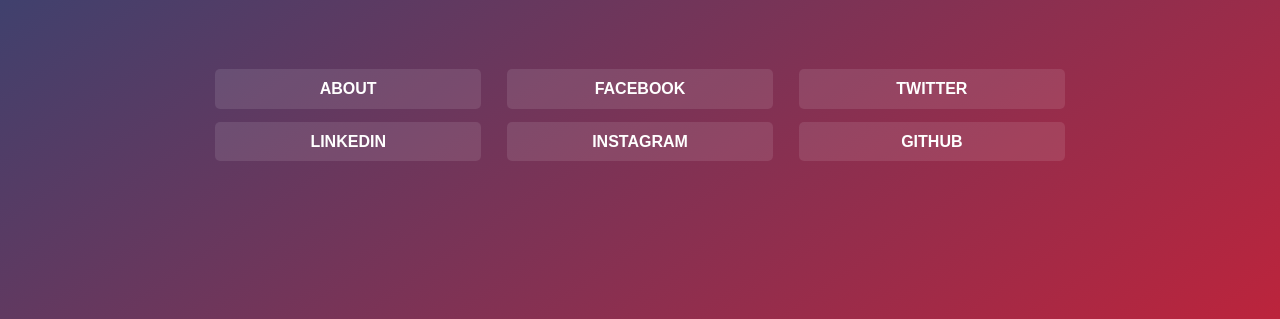
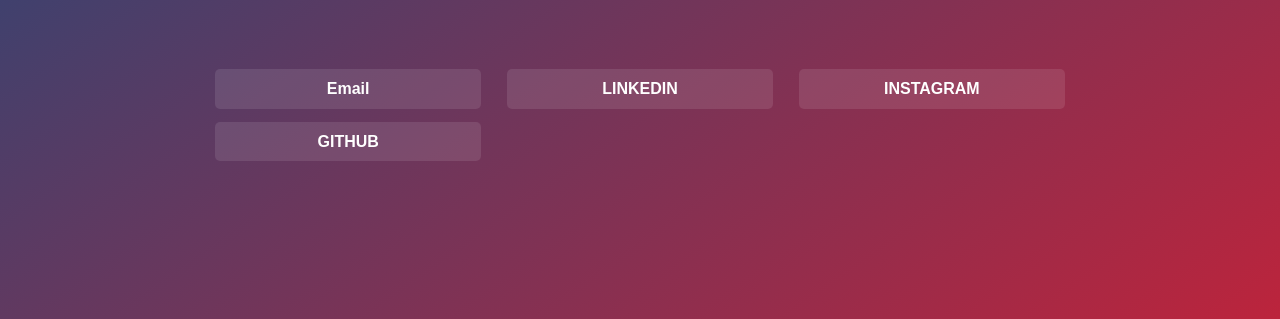
Before and after one commit to FilipposKranakis/filipposkranakiswebsite, a plain HTML site: page index.html in a window 1280 px wide. Shown: the part 481-800 px from the top of the page. Drawn offline with Linux system fonts and the light colour scheme.

Commit message:
Add files via upload

```diff
--- a/index.html
+++ b/index.html
@@ -61,9 +61,7 @@
         <div class="content">
             <h1 class="site-title">Filippos</br>Kranakis</h1>
             <div class="links">
-                <a href="#"><b>ABOUT</b></a>
-                <a href="https://www.facebook.com/FilipposKranakis"><b>FACEBOOK</b></a>
-                <a href="https://www.x.com/FKranakis"><b>TWITTER</b></a>
+                <a href="mailto:filippos.website@kranakis.com"><b>Email</b></a>
                 <a href="https://www.linkedin.com/in/filipposkranakis/"><b>LINKEDIN</b></a>
                 <a href="https://www.instagram.com/filipposkranakis/"><b>INSTAGRAM</b></a>
                 <a href="https://www.github.com/FilipposKranakis"><b>GITHUB</b></a>
```
